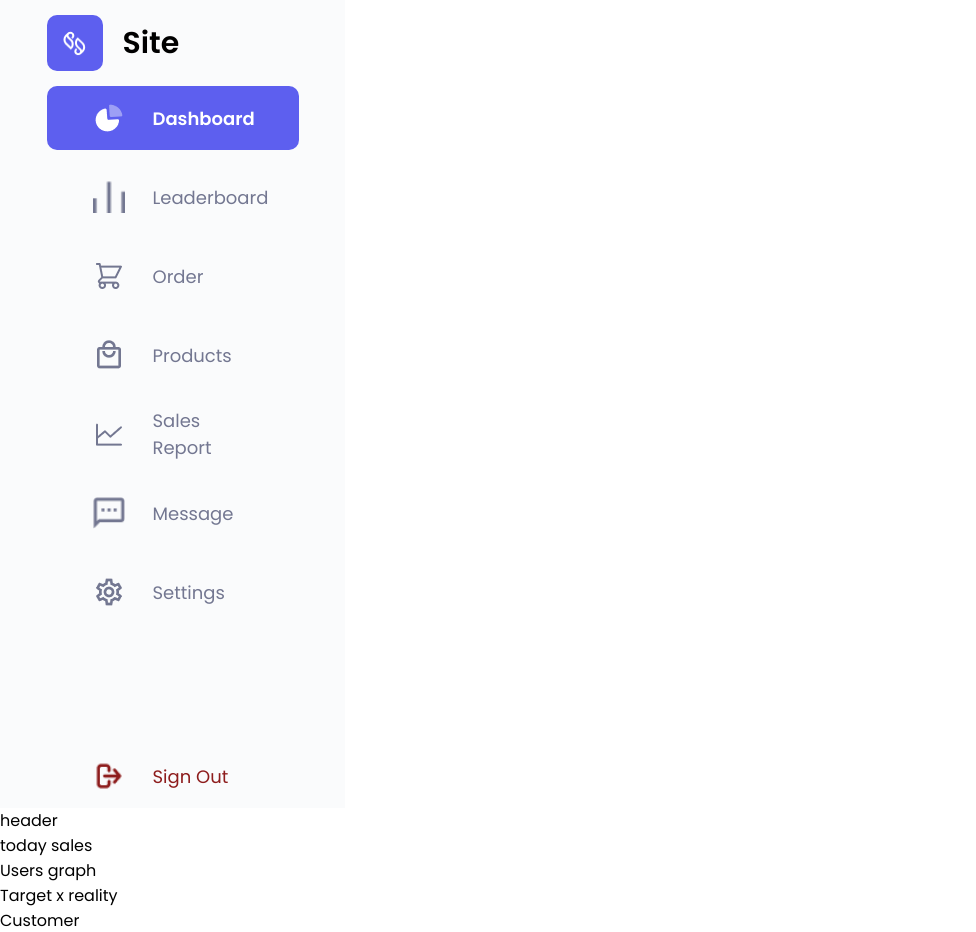
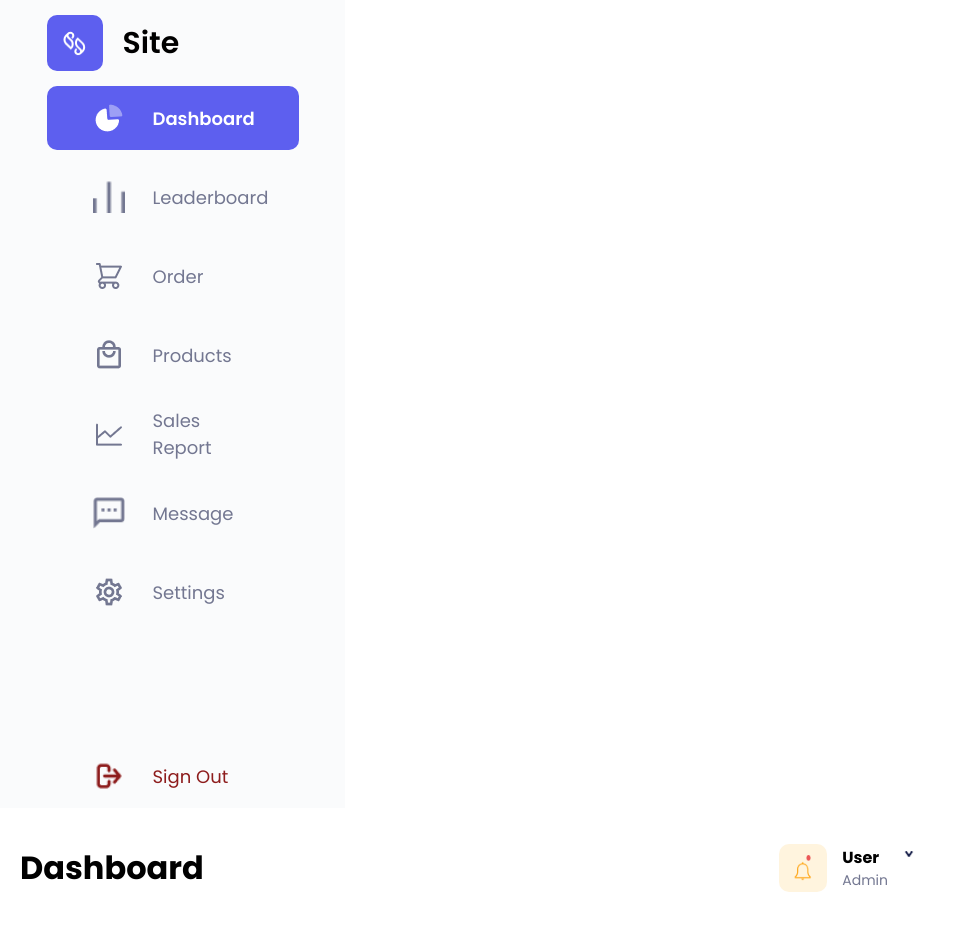
Before and after one commit to wesleydematos/dashboard, a React (Vite) app: page / in a window 1280 px wide. Shown: the top 932 px of the page, without its empty margins (0-976 px from the left). Built offline with nearby package versions, Linux system fonts and the light colour scheme.

Commit message:
feat: created header

```diff
--- a/src/components/Header/index.jsx
+++ b/src/components/Header/index.jsx
@@ -1,6 +1,26 @@
+import { StyledHeader } from "./style"
+import bell from "@/assets/bell.png"
+import vector1 from "@/assets/vector1.png"
+import arrowdown from "@/assets/arrowdown.png"
+
 function Header() {
     return (
-      <p>header</p>
+      <StyledHeader>
+        <h1>Dashboard</h1>
+        <div>
+          <div className="bell">
+            <img src={vector1} alt="vector" />
+            <img src={bell} alt="Bell" />
+          </div>
+          <div className="user">
+            <p>User</p>
+            <span>Admin</span>
+          </div>
+          <div className="arrow">
+            <img src={arrowdown} alt="Arrow Down" />
+          </div>
+        </div>
+      </StyledHeader>
     )
   }
 
--- a/src/components/Header/style.js
+++ b/src/components/Header/style.js
@@ -0,0 +1,67 @@
+import styled from "styled-components"
+
+export const StyledHeader = styled.header`
+    display: flex;
+    justify-content: space-between;
+    align-items: center;
+    flex-direction: row;
+    padding: 0 20px;
+    background-color: var(--white-bg);
+    height: 120px;
+    width: calc(100vw - 345px);
+
+    > div{
+        display: flex;
+        flex-direction: row;
+        gap: 15px;
+    }
+
+    .bell{
+        display: flex;
+        flex-direction: column;
+        justify-content: center;
+        align-items: center;
+        height: 48px;
+        width: 48px;
+        background-color: var(--orange-2);
+        border-radius: 10px;
+
+        >:nth-child(1){
+            margin-left: 10px;
+            height: 6px;
+            width: 5px;
+        }
+
+        >:nth-child(2){
+            height: 20px;
+            width: 20px;
+        }
+    }
+
+    .user{
+        display: flex;
+        flex-direction: column;
+        justify-content: center;
+        height: 48px;
+
+        p{
+            font-size: 16px;
+            font-weight: bold;
+        }
+
+        span{
+            font-weight: 400;
+            font-size: 14px;
+            color: var(--text-gray);
+        }
+    }
+
+    .arrow{
+        height: 48px;
+
+        img{
+            height: 16px;
+            width: 12px;
+        }
+    }
+`
```
